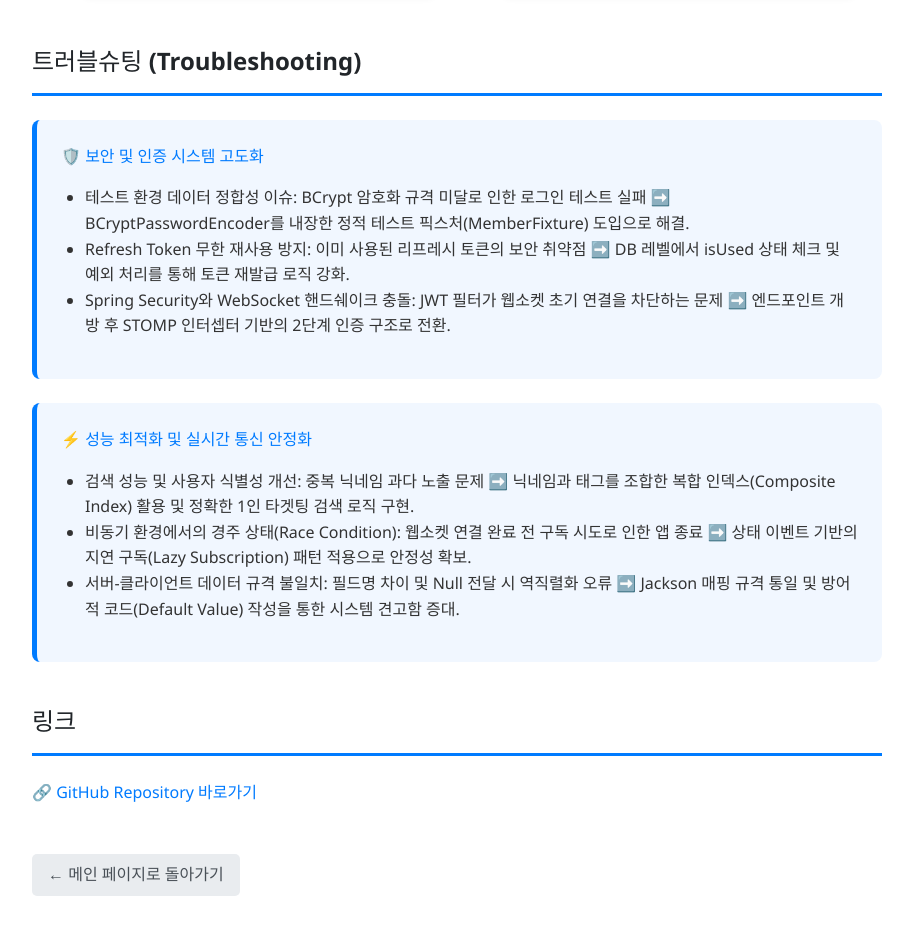
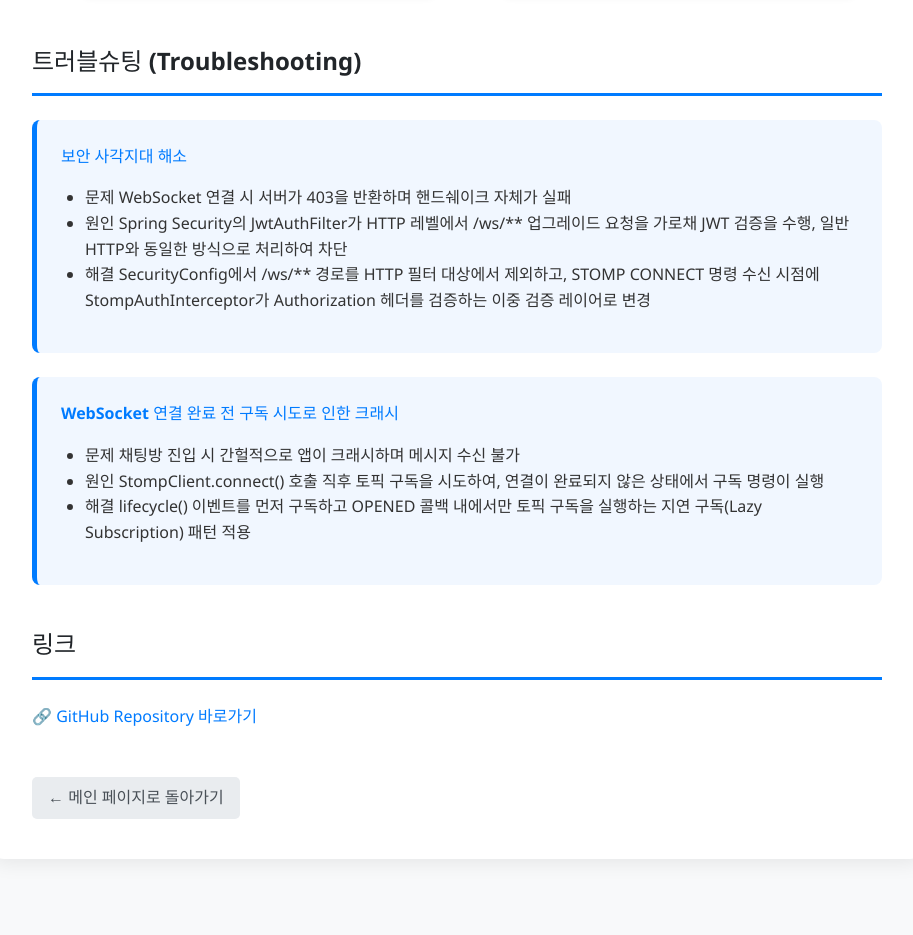
Before and after one commit to JamongFriend/jamongfriend.github.io, a React (Vite) app: page /project/chatzar in a window 1280 px wide. Shown: the part 3440-4375 px from the top of the page, without its empty margins (183-1096 px from the left). Built offline with nearby package versions, Linux system fonts and the light colour scheme.

Commit message:
refactor: 프로젝트 내용 수정

```diff
--- a/package.json
+++ b/package.json
@@ -24,6 +24,7 @@
     "eslint": "^9.8.0",
     "eslint-plugin-react-hooks": "^5.1.0-rc.0",
     "eslint-plugin-react-refresh": "^0.4.9",
+    "gh-pages": "^6.3.0",
     "globals": "^15.9.0",
     "playwright": "^1.60.0",
     "typescript": "^5.5.3",
--- a/src/data/projects/Dalmoa.js
+++ b/src/data/projects/Dalmoa.js
@@ -29,24 +29,16 @@ export const Dalmoa = {
   ],
   troubleshooting: [
     {
-      title: "인프라 가용성 확보 — AWS EBS 볼륨 확장",
-      content: "현상: 배포 중 디스크 용량 부족으로 컨테이너 실행 실패. 해결: AWS EBS 볼륨 확장 및 파티션 최적화를 통해 안정적인 가동 환경 구축."
+      title: "타인 데이터 접근 취약점(IDOR) 차단",
+      problem: "URL 경로 변수(userId 등)를 조작해 다른 사용자의 데이터에 접근 가능한 취약점 존재",
+      cause: "요청자 검증을 Path Variable 기반으로 처리하여 클라이언트 측 값 변조 시 인가 우회 가능",
+      solution: "URL 경로 변수 제거 후 Security Context / JWT 기반 인가 로직 재설계하여 취약점 원천 차단"
     },
     {
-      title: "API 권한 강화 — IDOR 취약점 원천 차단",
-      content: "현상: URL 경로 변수(userId)를 통해 타인의 구독 데이터에 접근 가능한 보안 취약점(IDOR) 발견. 해결: URL 경로 변수를 제거하고 Security Context/JWT에서 사용자 정보를 추출하도록 로직 개선."
-    },
-    {
-      title: "DB 커넥션 관리 — Docker 네트워크 충돌",
-      content: "현상: Docker 기반 MySQL 연동 시 컨테이너 초기화 타이밍 문제로 네트워크 충돌 발생. 해결: 볼륨 마운트 및 네트워크 브릿지 설정으로 컨테이너 간 의존성 관리 및 안정화."
-    },
-    {
-      title: "환경 일관성 유지 — 로컬-서버 배포 표준화",
-      content: "현상: 빌드 환경(JDK 21) 및 Docker Compose 버전 호환성 이슈로 로컬 빌드 성공 후 서버 배포 실패. 해결: Docker Multi-stage Build로 빌드 환경을 컨테이너 내에 고정하여 환경 차이를 제거."
-    },
-    {
-      title: "사용자 경험 개선 — Kotlin Coroutines & Null-safety",
-      content: "현상: 비동기 API 호출 중 UI 스레드 블로킹 및 Null 참조로 인한 런타임 크래시 발생. 해결: Kotlin Coroutines 기반 비동기 처리와 ViewBinding을 통한 Null-safety 확보로 런타임 안정성 및 UX 개선."
+      title: "Docker 기반 MySQL 연동 장애",
+      problem: "Docker Compose 실행 시 애플리케이션 컨테이너가 DB 연결 실패로 기동 불가",
+      cause: "컨테이너 초기화 순서 불일치로 DB 준비 전 앱이 연결을 시도하고, 브릿지 네트워크 설정 누락으로 컨테이너 간 통신 실패",
+      solution: "depends_on + healthcheck 설정으로 초기화 순서 보장, 네트워크 브릿지 및 볼륨 마운트 구성으로 안정화"
     }
   ],
   flow: "/flows/DalmoaFlow.md",
--- a/src/data/projects/chatzar.js
+++ b/src/data/projects/chatzar.js
@@ -29,20 +29,16 @@ export const Chatzar = {
   ],
   troubleshooting: [
     {
-      title: "🛡️ 보안 및 인증 시스템 고도화",
-      content: [
-        "테스트 환경 데이터 정합성 이슈: BCrypt 암호화 규격 미달로 인한 로그인 테스트 실패 ➡️ BCryptPasswordEncoder를 내장한 정적 테스트 픽스처(MemberFixture) 도입으로 해결.",
-        "Refresh Token 무한 재사용 방지: 이미 사용된 리프레시 토큰의 보안 취약점 ➡️ DB 레벨에서 isUsed 상태 체크 및 예외 처리를 통해 토큰 재발급 로직 강화.",
-        "Spring Security와 WebSocket 핸드쉐이크 충돌: JWT 필터가 웹소켓 초기 연결을 차단하는 문제 ➡️ 엔드포인트 개방 후 STOMP 인터셉터 기반의 2단계 인증 구조로 전환."
-      ]
+      title: "보안 사각지대 해소",
+      problem: "WebSocket 연결 시 서버가 403을 반환하며 핸드쉐이크 자체가 실패",
+      cause: "Spring Security의 JwtAuthFilter가 HTTP 레벨에서 /ws/** 업그레이드 요청을 가로채 JWT 검증을 수행, 일반 HTTP와 동일한 방식으로 처리하여 차단",
+      solution: "SecurityConfig에서 /ws/** 경로를 HTTP 필터 대상에서 제외하고, STOMP CONNECT 명령 수신 시점에 StompAuthInterceptor가 Authorization 헤더를 검증하는 이중 검증 레이어로 변경"
     },
     {
-      title: "⚡ 성능 최적화 및 실시간 통신 안정화",
-      content: [
-        "검색 성능 및 사용자 식별성 개선: 중복 닉네임 과다 노출 문제 ➡️ 닉네임과 태그를 조합한 복합 인덱스(Composite Index) 활용 및 정확한 1인 타겟팅 검색 로직 구현.",
-        "비동기 환경에서의 경주 상태(Race Condition): 웹소켓 연결 완료 전 구독 시도로 인한 앱 종료 ➡️ 상태 이벤트 기반의 지연 구독(Lazy Subscription) 패턴 적용으로 안정성 확보.",
-        "서버-클라이언트 데이터 규격 불일치: 필드명 차이 및 Null 전달 시 역직렬화 오류 ➡️ Jackson 매핑 규격 통일 및 방어적 코드(Default Value) 작성을 통한 시스템 견고함 증대."
-      ]
+      title: "WebSocket 연결 완료 전 구독 시도로 인한 크래시",
+      problem: "채팅방 진입 시 간헐적으로 앱이 크래시하며 메시지 수신 불가",
+      cause: "StompClient.connect() 호출 직후 토픽 구독을 시도하여, 연결이 완료되지 않은 상태에서 구독 명령이 실행",
+      solution: "lifecycle() 이벤트를 먼저 구독하고 OPENED 콜백 내에서만 토픽 구독을 실행하는 지연 구독(Lazy Subscription) 패턴 적용"
     }
   ],
   flow: "/flows/ChatzarFlow.md",
--- a/src/index.css
+++ b/src/index.css
@@ -284,6 +284,18 @@ footer {
   box-shadow: 0 4px 8px rgba(0,0,0,0.1);
 }
 
+/* 이미지 4개를 2열로 고정 */
+.image-row-2col {
+  display: grid;
+  grid-template-columns: 1fr 1fr;
+  gap: 15px;
+}
+.image-row-2col .portfolio-img {
+  width: 100%;
+  max-width: 100%;
+  margin: 0;
+}
+
 /* 단독으로 크게 나오는 사진 스타일 (portfolio-img) */
 .portfolio-img {
   display: block;
--- a/src/pages/ProjectDetail.tsx
+++ b/src/pages/ProjectDetail.tsx
@@ -165,7 +165,7 @@ const ProjectDetail = () => {
               </div>
             )}
             {feature.images && (
-              <div className="image-row">
+              <div className={feature.images.length >= 4 ? "image-row image-row-2col" : "image-row"}>
                 {feature.images.map((img: any, i: number) => (
                   <img key={i} src={img} alt={`${feature.title} ${i}`} className="portfolio-img" onClick={() => setLightboxImg(img)} style={{ cursor: 'zoom-in' }} />
                 ))}
@@ -181,7 +181,13 @@ const ProjectDetail = () => {
           {project.troubleshooting.map((item: any, idx: number) => (
             <div className="trouble-section" key={idx}>
               <span className="trouble-title">{item.title}</span>
-              {Array.isArray(item.content) ? (
+              {item.problem ? (
+                <ul className="trouble-detail">
+                  <li><strong>문제</strong> {item.problem}</li>
+                  <li><strong>원인</strong> {item.cause}</li>
+                  <li><strong>해결</strong> {item.solution}</li>
+                </ul>
+              ) : Array.isArray(item.content) ? (
                 <ul>
                   {item.content.map((c: any, i: number) => (
                     <li key={i}>{c}</li>
```
Also changed, not shown: src/data/projects/0UTripPlanner.js (+21 -13 lines), public/images/0UTripPlanner/login.png (added), 1 other file (tests, documents, lock files or other folders).
